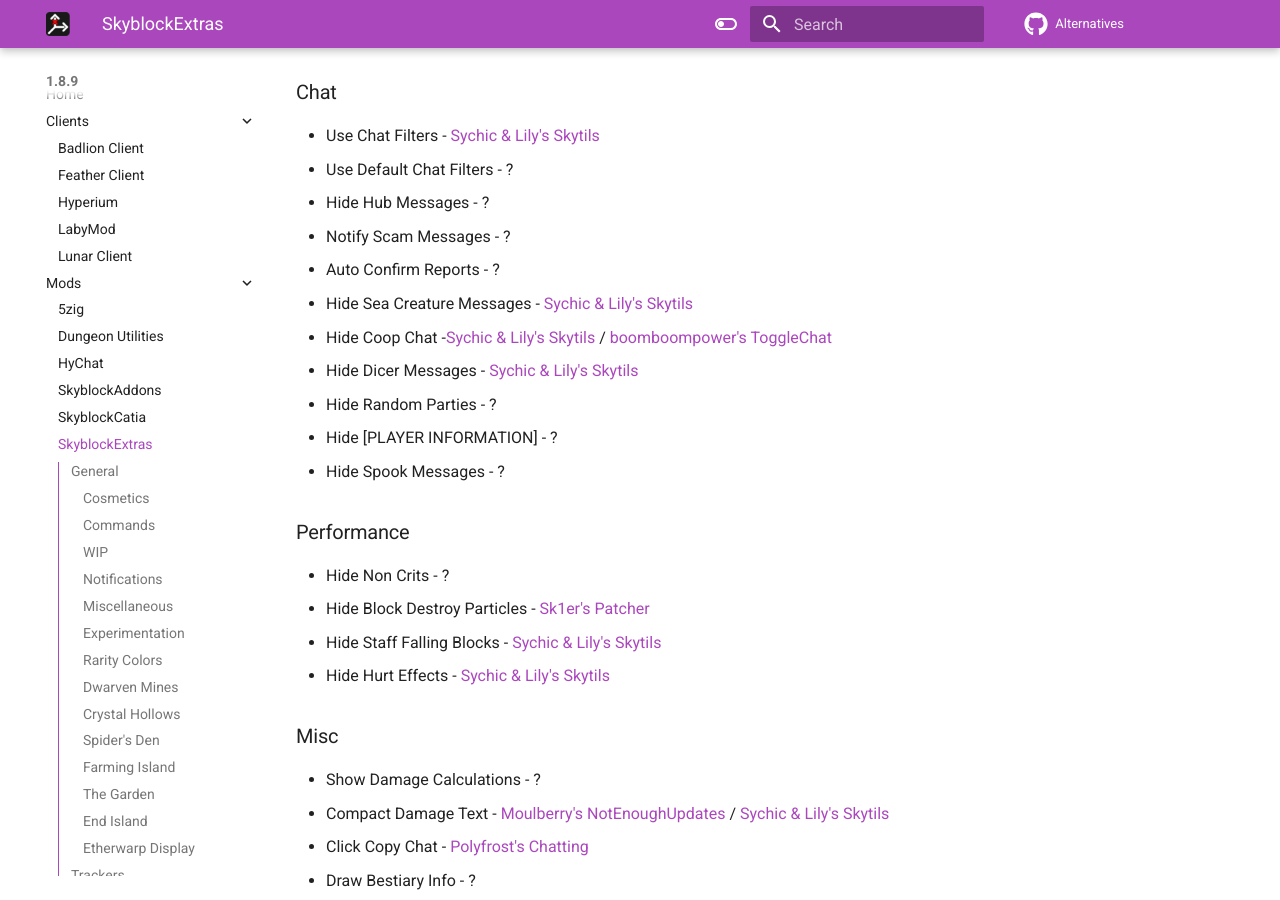
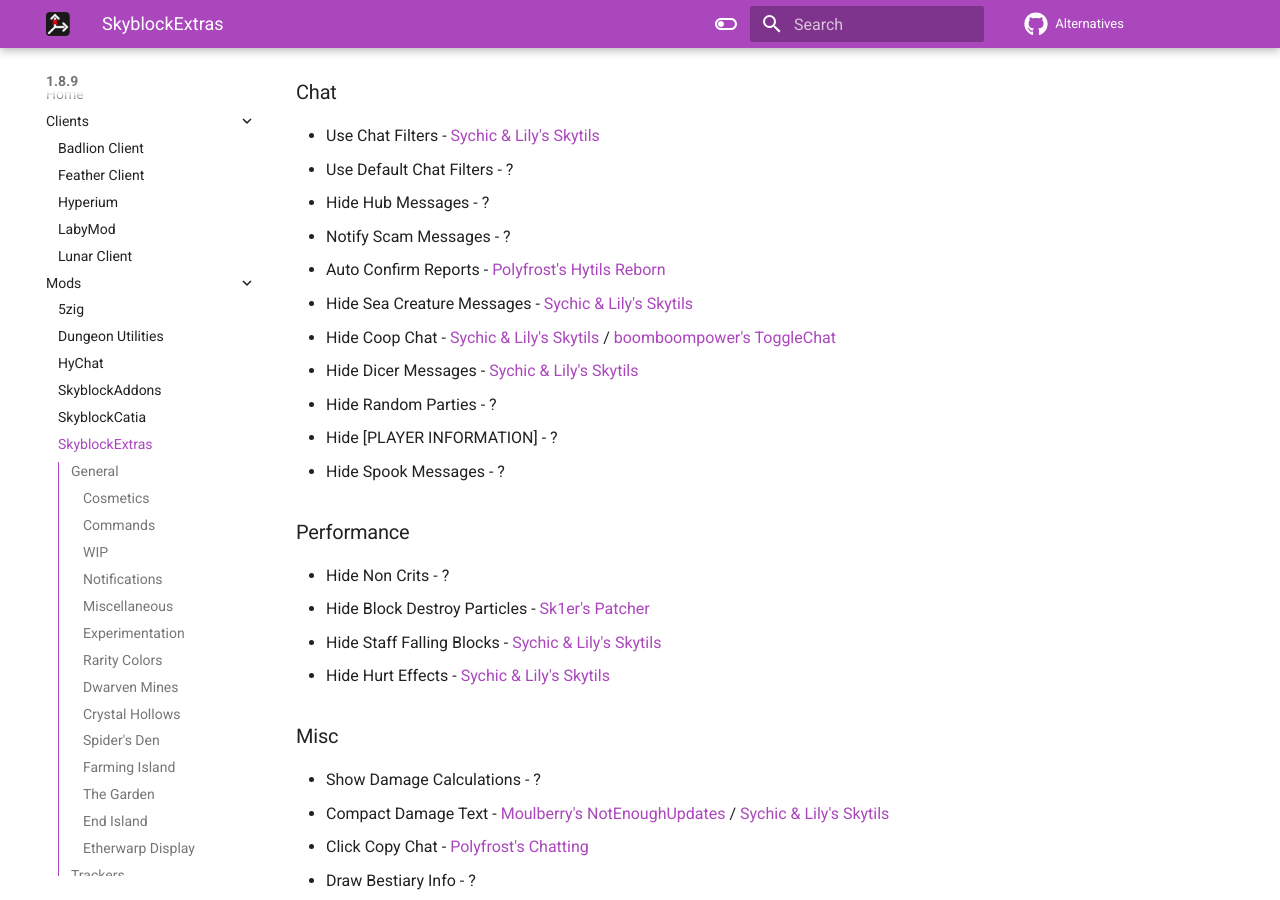
Before and after one commit to MicrocontrollersDev/Alternatives, an MkDocs documentation site: the page built from docs/1.8.9/skyblockextras.md, in a window 1280 px wide and 900 px high, scrolled down 12225 px. Built offline with MkDocs 1.6.1 and Material for MkDocs 9.7.7, drawn with Linux system fonts in a browser that asks for light colours; comment, search, counter and statistics services are not loaded.

Commit message:
hytils in sbe???

```diff
--- a/docs/1.8.9/skyblockextras.md
+++ b/docs/1.8.9/skyblockextras.md
@@ -410,9 +410,9 @@
 * Use Default Chat Filters - ?
 * Hide Hub Messages - ?
 * Notify Scam Messages - ?
-* Auto Confirm Reports - ?
+* Auto Confirm Reports - [Polyfrost's Hytils Reborn](https://modrinth.com/mod/hytils)
 * Hide Sea Creature Messages - [Sychic & Lily's Skytils](https://github.com/Skytils/SkytilsMod/releases/latest)
-* Hide Coop Chat -[Sychic & Lily's Skytils](https://github.com/Skytils/SkytilsMod/releases/latest) / [boomboompower's ToggleChat](https://github.com/boomboompower/ToggleChat/releases)
+* Hide Coop Chat - [Sychic & Lily's Skytils](https://github.com/Skytils/SkytilsMod/releases/latest) / [boomboompower's ToggleChat](https://github.com/boomboompower/ToggleChat/releases)
 * Hide Dicer Messages - [Sychic & Lily's Skytils](https://github.com/Skytils/SkytilsMod/releases/latest)
 * Hide Random Parties - ?
 * Hide [PLAYER INFORMATION] - ?
```
